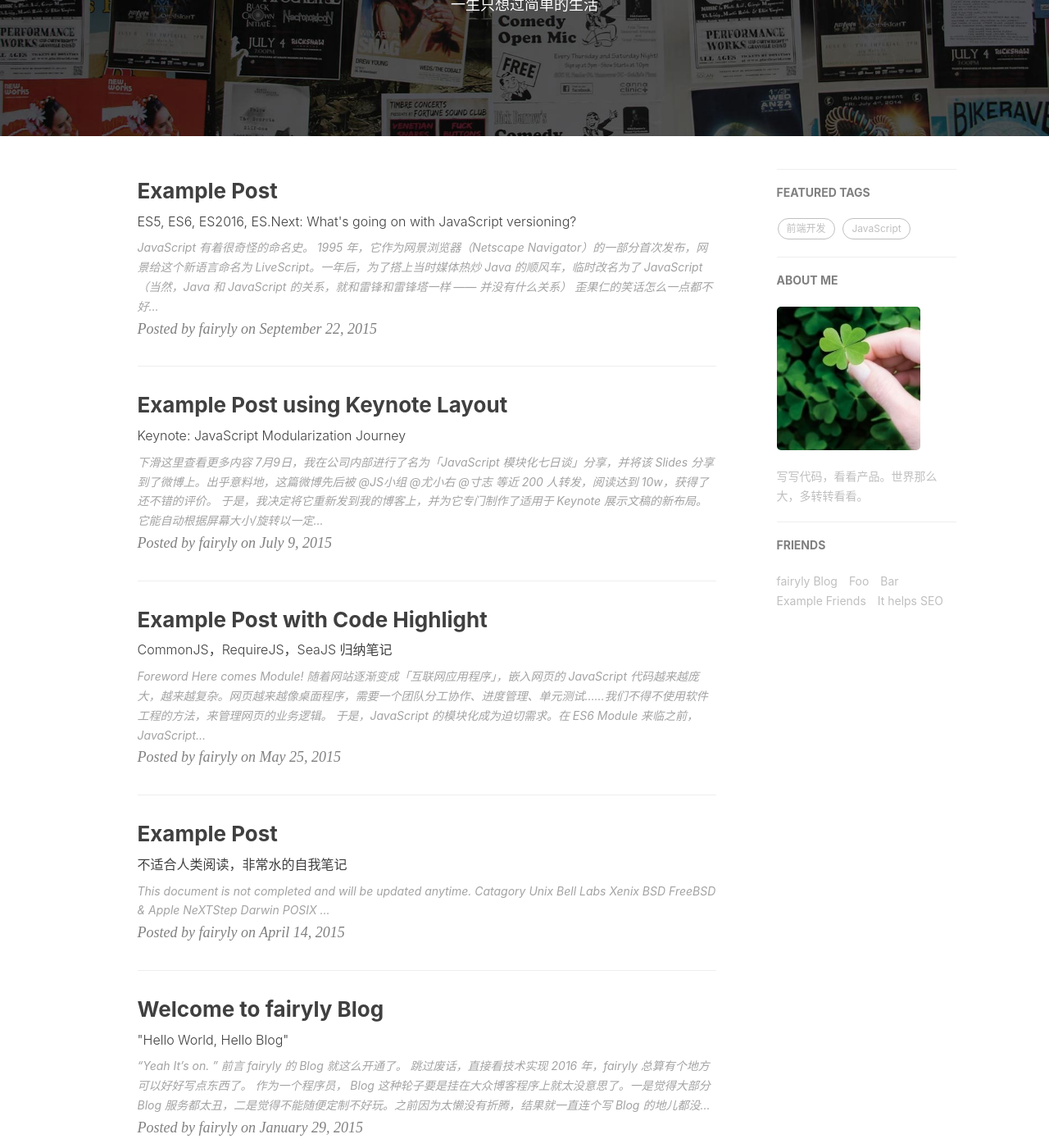
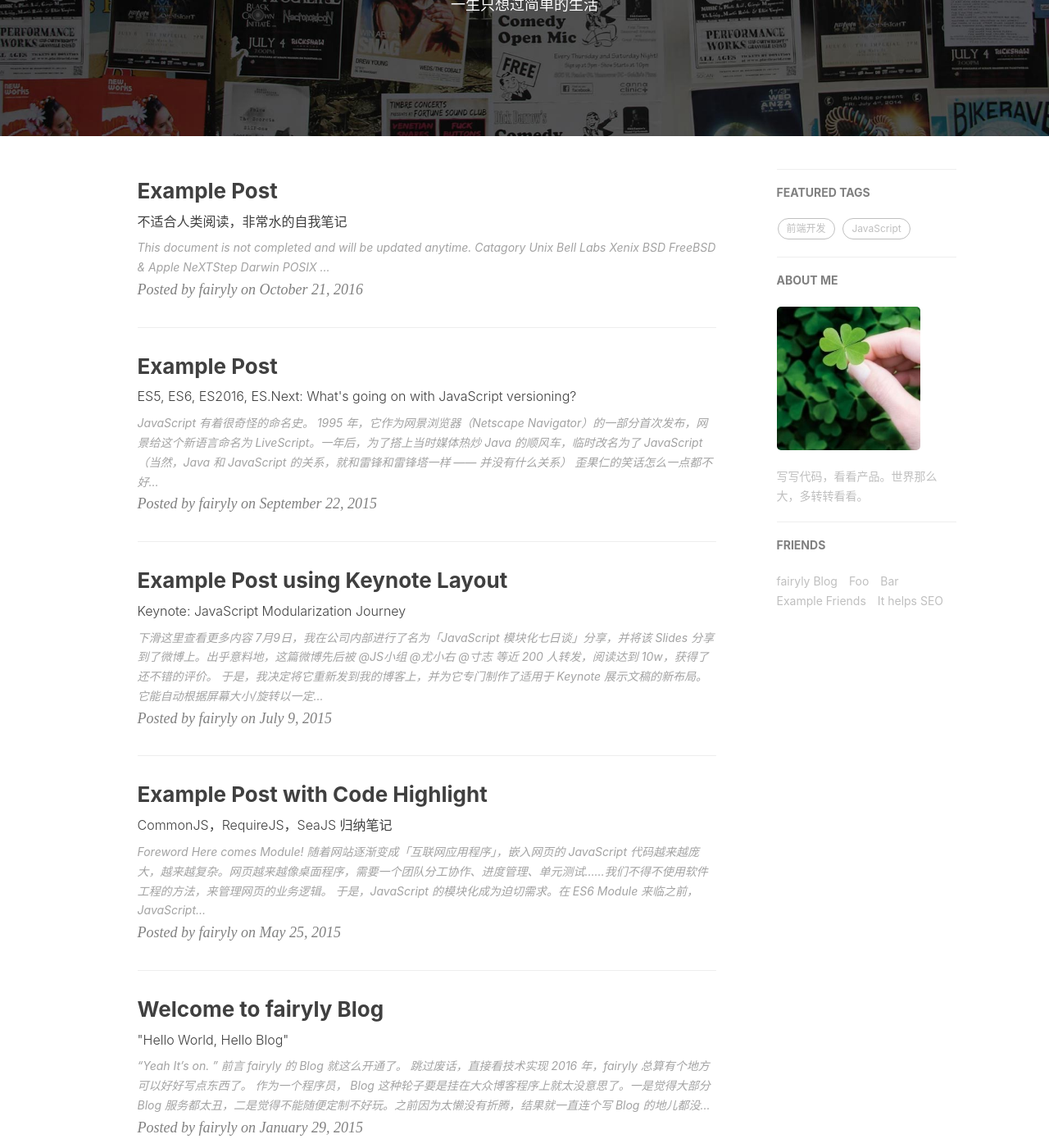
Before and after one commit to fairyly/myblog, a Jekyll site: the page built from index.html, in a window 1280 px wide and 1400 px high, scrolled down 252 px. Shown: the whole window at 82% size. Built offline with Jekyll 4.4.1, drawn with Linux system fonts in a browser that asks for light colours; nearby versions of some CDN libraries; the list of posts is cut into pages by our own code; comment, search, counter and statistics services are not loaded.

Commit message:
Update 2015-04-14-unix-linux-note.markdown

```diff
--- a/_posts/2015-04-14-unix-linux-note.markdown
+++ b/_posts/2015-04-14-unix-linux-note.markdown
@@ -2,7 +2,7 @@
 layout:     post
 title:      "Example Post"
 subtitle:   "不适合人类阅读，非常水的自我笔记"
-date:       2015-04-14
+date:       2016-10-21
 author:     "fairyly"
 header-img: "img/post-bg-unix-linux.jpg"
 tags:
```
